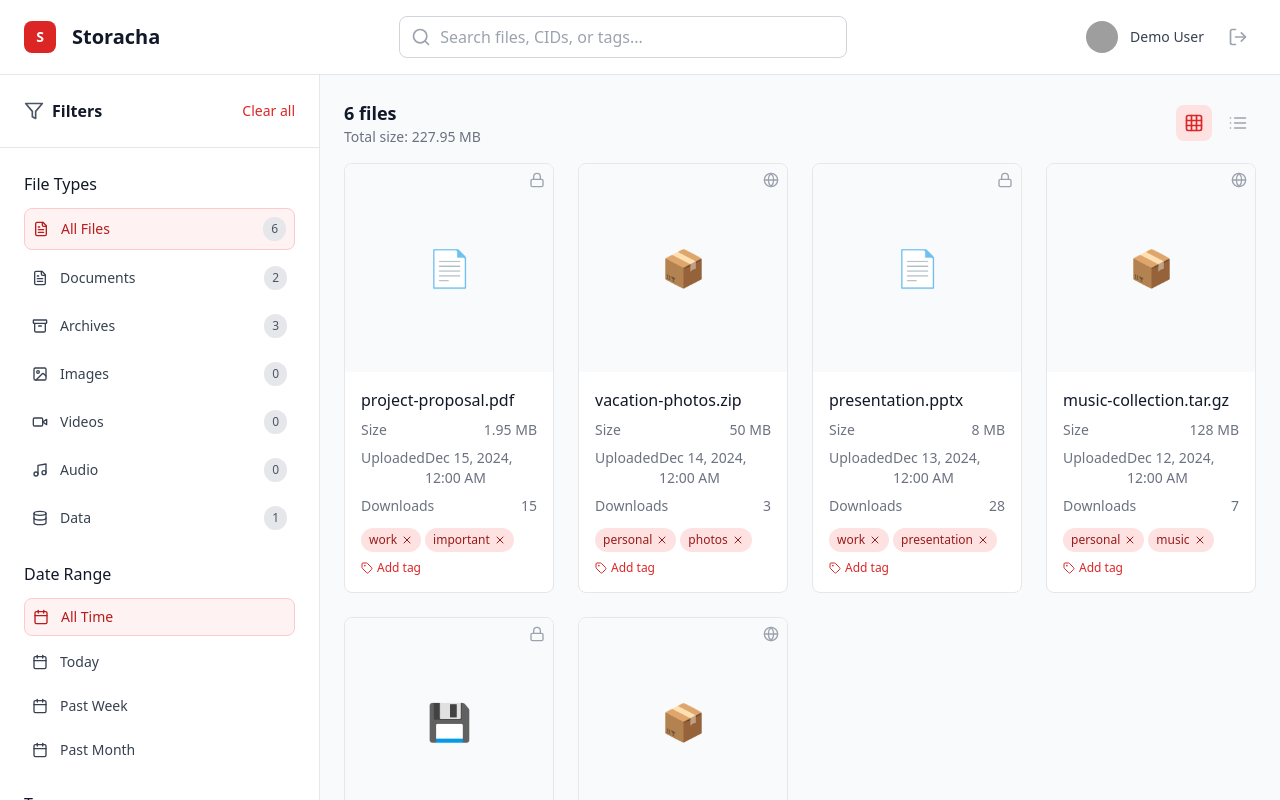
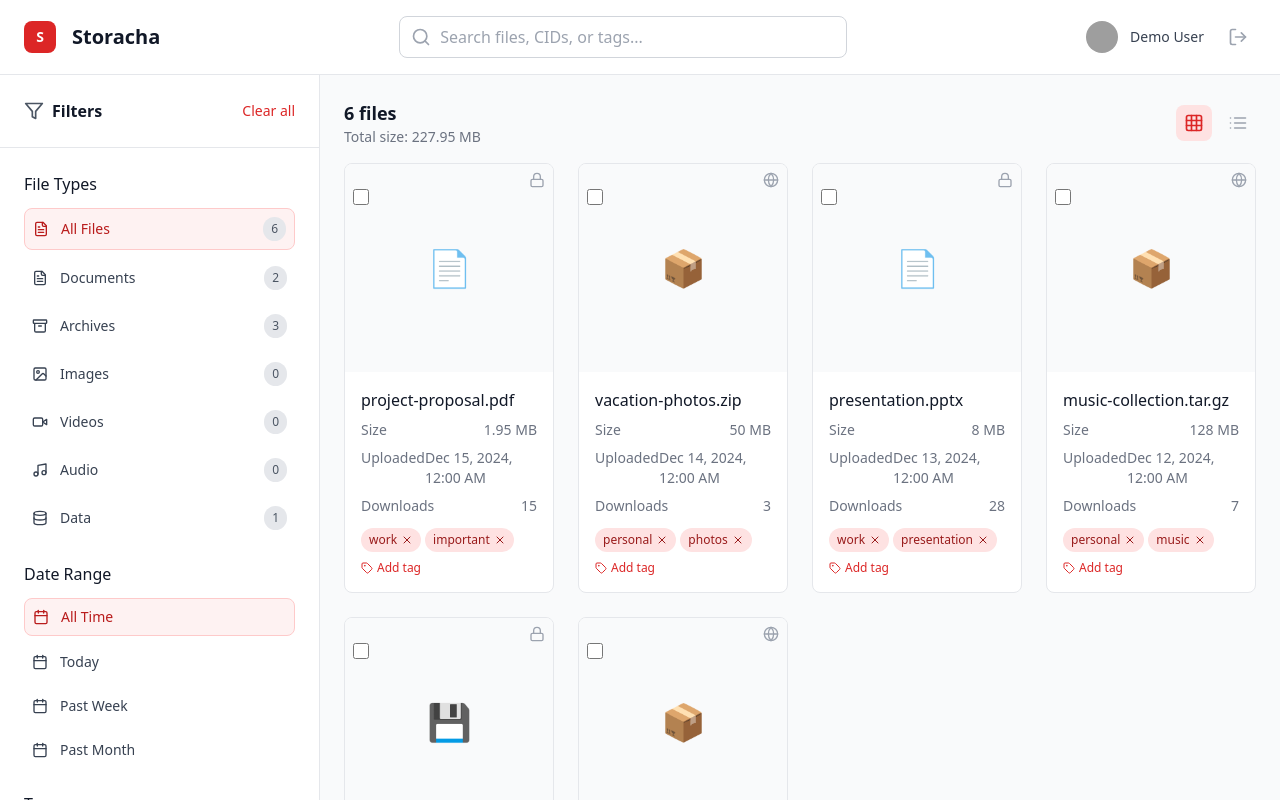
Before and after one commit to pranavvdesai/download-archiver-storacha, a React (Vite) app in the folder webapp/: page / in a window 1280 px wide. Both pictures are taken after a click on the button "Sign In". Shown: the top 800 px of the page. Built offline with nearby package versions, Linux system fonts and the light colour scheme; grey boxes are pictures that could not be loaded.

Commit message:
feat: implement multi-select and bulk tag operations

```diff
--- /dev/null
+++ b/webapp/src/components/BulkOperationsToolbar.tsx
@@ -0,0 +1,90 @@
+import React, { useState } from 'react';
+import { Tag, X, Check } from 'lucide-react';
+
+interface BulkOperationsToolbarProps {
+  selectedFiles: string[];
+  onAddTags: (fileIds: string[], tag: string) => void;
+  onRemoveTags: (fileIds: string[], tag: string) => void;
+  onClearSelection: () => void;
+}
+
+export const BulkOperationsToolbar: React.FC<BulkOperationsToolbarProps> = ({
+  selectedFiles,
+  onAddTags,
+  onRemoveTags,
+  onClearSelection
+}) => {
+  const [newTag, setNewTag] = useState('');
+  const [isAddingTag, setIsAddingTag] = useState(false);
+
+  const handleAddTag = () => {
+    if (newTag.trim()) {
+      onAddTags(selectedFiles, newTag.trim());
+      setNewTag('');
+      setIsAddingTag(false);
+    }
+  };
+
+  const handleRemoveTag = (tag: string) => {
+    onRemoveTags(selectedFiles, tag);
+  };
+
+  if (selectedFiles.length === 0) {
+    return null;
+  }
+
+  return (
+    <div className="bg-white border border-gray-200 rounded-lg p-4 mb-4 shadow-sm">
+      <div className="flex items-center justify-between">
+        <div className="flex items-center space-x-4">
+          <span className="text-sm font-medium text-gray-900">
+            {selectedFiles.length} {selectedFiles.length === 1 ? 'file' : 'files'} selected
+          </span>
+
+          {isAddingTag ? (
+            <div className="flex items-center space-x-2">
+              <input
+                type="text"
+                value={newTag}
+                onChange={(e) => setNewTag(e.target.value)}
+                placeholder="Enter tag name"
+                className="px-3 py-1 text-sm border border-gray-300 rounded focus:ring-2 focus:ring-red-500 focus:border-transparent"
+                onKeyPress={(e) => e.key === 'Enter' && handleAddTag()}
+                autoFocus
+              />
+              <button
+                onClick={handleAddTag}
+                className="p-1 text-green-600 hover:text-green-700"
+                title="Add tag"
+              >
+                <Check className="w-4 h-4" />
+              </button>
+              <button
+                onClick={() => setIsAddingTag(false)}
+                className="p-1 text-gray-400 hover:text-gray-600"
+                title="Cancel"
+              >
+                <X className="w-4 h-4" />
+              </button>
+            </div>
+          ) : (
+            <button
+              onClick={() => setIsAddingTag(true)}
+              className="flex items-center space-x-1 px-3 py-1 text-sm text-red-600 hover:text-red-700 hover:bg-red-50 rounded transition-colors"
+            >
+              <Tag className="w-4 h-4" />
+              <span>Add tag</span>
+            </button>
+          )}
+        </div>
+
+        <button
+          onClick={onClearSelection}
+          className="text-sm text-gray-500 hover:text-gray-700 transition-colors"
+        >
+          Clear selection
+        </button>
+      </div>
+    </div>
+  );
+};
--- a/webapp/src/components/Dashboard.tsx
+++ b/webapp/src/components/Dashboard.tsx
@@ -3,13 +3,15 @@ import { Menu } from 'lucide-react';
 import { Header } from './Header';
 import { Sidebar } from './Sidebar';
 import { FileGrid } from './FileGrid';
+import { BulkOperationsToolbar } from './BulkOperationsToolbar';
 import { useFiles } from '../hooks/useFiles';
 import { FilterState, ViewMode } from '../types';
 
 export const Dashboard: React.FC = () => {
-  const { files, isLoading, filterFiles, addTag, removeTag } = useFiles();
+  const { files, isLoading, filterFiles, addTag, removeTag, addTagsToFiles, removeTagsFromFiles } = useFiles();
   const [sidebarOpen, setSidebarOpen] = useState(false);
   const [viewMode, setViewMode] = useState<ViewMode>('grid');
+  const [selectedFiles, setSelectedFiles] = useState<string[]>([]);
   const [filters, setFilters] = useState<FilterState>({
     search: '',
     fileType: 'all',
@@ -25,6 +27,18 @@ export const Dashboard: React.FC = () => {
 
   const handleSearchChange = (search: string) => {
     setFilters({ ...filters, search });
+  };
+
+  const handleSelectionChange = (fileId: string, selected: boolean) => {
+    setSelectedFiles(prev =>
+      selected
+        ? [...prev, fileId]
+        : prev.filter(id => id !== fileId)
+    );
+  };
+
+  const handleClearSelection = () => {
+    setSelectedFiles([]);
   };
 
   return (
@@ -55,6 +69,13 @@ export const Dashboard: React.FC = () => {
               </button>
             </div>
 
+            <BulkOperationsToolbar
+              selectedFiles={selectedFiles}
+              onAddTags={addTagsToFiles}
+              onRemoveTags={removeTagsFromFiles}
+              onClearSelection={handleClearSelection}
+            />
+
             <FileGrid
               files={filteredFiles}
               viewMode={viewMode}
@@ -62,6 +83,9 @@ export const Dashboard: React.FC = () => {
               onAddTag={addTag}
               onRemoveTag={removeTag}
               isLoading={isLoading}
+              selectedFiles={selectedFiles}
+              onSelectionChange={handleSelectionChange}
+              showSelection={true}
             />
           </div>
         </main>
--- a/webapp/src/components/FileCard.tsx
+++ b/webapp/src/components/FileCard.tsx
@@ -8,13 +8,19 @@ interface FileCardProps {
   viewMode: 'grid' | 'list';
   onAddTag: (fileId: string, tag: string) => void;
   onRemoveTag: (fileId: string, tag: string) => void;
+  isSelected?: boolean;
+  onSelectionChange?: (fileId: string, selected: boolean) => void;
+  showSelection?: boolean;
 }
 
 export const FileCard: React.FC<FileCardProps> = ({
   file,
   viewMode,
   onAddTag,
-  onRemoveTag
+  onRemoveTag,
+  isSelected = false,
+  onSelectionChange,
+  showSelection = false
 }) => {
   const [showActions, setShowActions] = useState(false);
   const [isAddingTag, setIsAddingTag] = useState(false);
@@ -44,9 +50,19 @@ export const FileCard: React.FC<FileCardProps> = ({
 
   if (viewMode === 'list') {
     return (
-      <div className="bg-white border border-gray-200 rounded-lg p-4 hover:shadow-md transition-all duration-200 group">
+      <div className={`bg-white border rounded-lg p-4 hover:shadow-md transition-all duration-200 group ${
+        isSelected ? 'border-red-500 bg-red-50' : 'border-gray-200'
+      }`}>
         <div className="flex items-center justify-between">
           <div className="flex items-center space-x-4 flex-1 min-w-0">
+            {showSelection && (
+              <input
+                type="checkbox"
+                checked={isSelected}
+                onChange={(e) => onSelectionChange?.(file.id, e.target.checked)}
+                className="w-4 h-4 text-red-600 border-gray-300 rounded focus:ring-red-500"
+              />
+            )}
             <div className="text-2xl">{getFileTypeIcon(file.type)}</div>
             <div className="flex-1 min-w-0">
               <h3 className="font-medium text-gray-900 truncate">{file.name}</h3>
@@ -147,8 +163,20 @@ export const FileCard: React.FC<FileCardProps> = ({
   }
 
   return (
-    <div className="bg-white border border-gray-200 rounded-lg overflow-hidden hover:shadow-lg transition-all duration-200 group">
+    <div className={`bg-white border rounded-lg overflow-hidden hover:shadow-lg transition-all duration-200 group ${
+      isSelected ? 'border-red-500' : 'border-gray-200'
+    }`}>
       <div className="aspect-square bg-gray-50 flex items-center justify-center text-4xl relative">
+        {showSelection && (
+          <div className="absolute top-2 left-2 z-10">
+            <input
+              type="checkbox"
+              checked={isSelected}
+              onChange={(e) => onSelectionChange?.(file.id, e.target.checked)}
+              className="w-4 h-4 text-red-600 border-gray-300 rounded focus:ring-red-500 bg-white"
+            />
+          </div>
+        )}
         {getFileTypeIcon(file.type)}
         <div className="absolute top-2 right-2">
           {file.isPublic ? (
--- a/webapp/src/components/FileGrid.tsx
+++ b/webapp/src/components/FileGrid.tsx
@@ -10,6 +10,9 @@ interface FileGridProps {
   onAddTag: (fileId: string, tag: string) => void;
   onRemoveTag: (fileId: string, tag: string) => void;
   isLoading: boolean;
+  selectedFiles?: string[];
+  onSelectionChange?: (fileId: string, selected: boolean) => void;
+  showSelection?: boolean;
 }
 
 export const FileGrid: React.FC<FileGridProps> = ({
@@ -18,7 +21,10 @@ export const FileGrid: React.FC<FileGridProps> = ({
   onViewModeChange,
   onAddTag,
   onRemoveTag,
-  isLoading
+  isLoading,
+  selectedFiles = [],
+  onSelectionChange,
+  showSelection = false
 }) => {
   if (isLoading) {
     return (
@@ -84,6 +90,9 @@ export const FileGrid: React.FC<FileGridProps> = ({
               viewMode={viewMode}
               onAddTag={onAddTag}
               onRemoveTag={onRemoveTag}
+              isSelected={selectedFiles.includes(file.id)}
+              onSelectionChange={onSelectionChange}
+              showSelection={showSelection}
             />
           ))}
         </div>
--- a/webapp/src/hooks/useFiles.ts
+++ b/webapp/src/hooks/useFiles.ts
@@ -191,6 +191,26 @@ export const useFiles = () => {
     );
   };
 
+  const addTagsToFiles = (fileIds: string[], tag: string) => {
+    setFiles(prevFiles =>
+      prevFiles.map(file =>
+        fileIds.includes(file.id) && !file.tags.includes(tag)
+          ? { ...file, tags: [...file.tags, tag] }
+          : file
+      )
+    );
+  };
+
+  const removeTagsFromFiles = (fileIds: string[], tag: string) => {
+    setFiles(prevFiles =>
+      prevFiles.map(file =>
+        fileIds.includes(file.id)
+          ? { ...file, tags: file.tags.filter(t => t !== tag) }
+          : file
+      )
+    );
+  };
+
   useEffect(() => {
     loadFiles();
   }, []);
@@ -201,6 +221,8 @@ export const useFiles = () => {
     filterFiles,
     addTag,
     removeTag,
+    addTagsToFiles,
+    removeTagsFromFiles,
     refreshFiles: loadFiles
   };
 };
```
